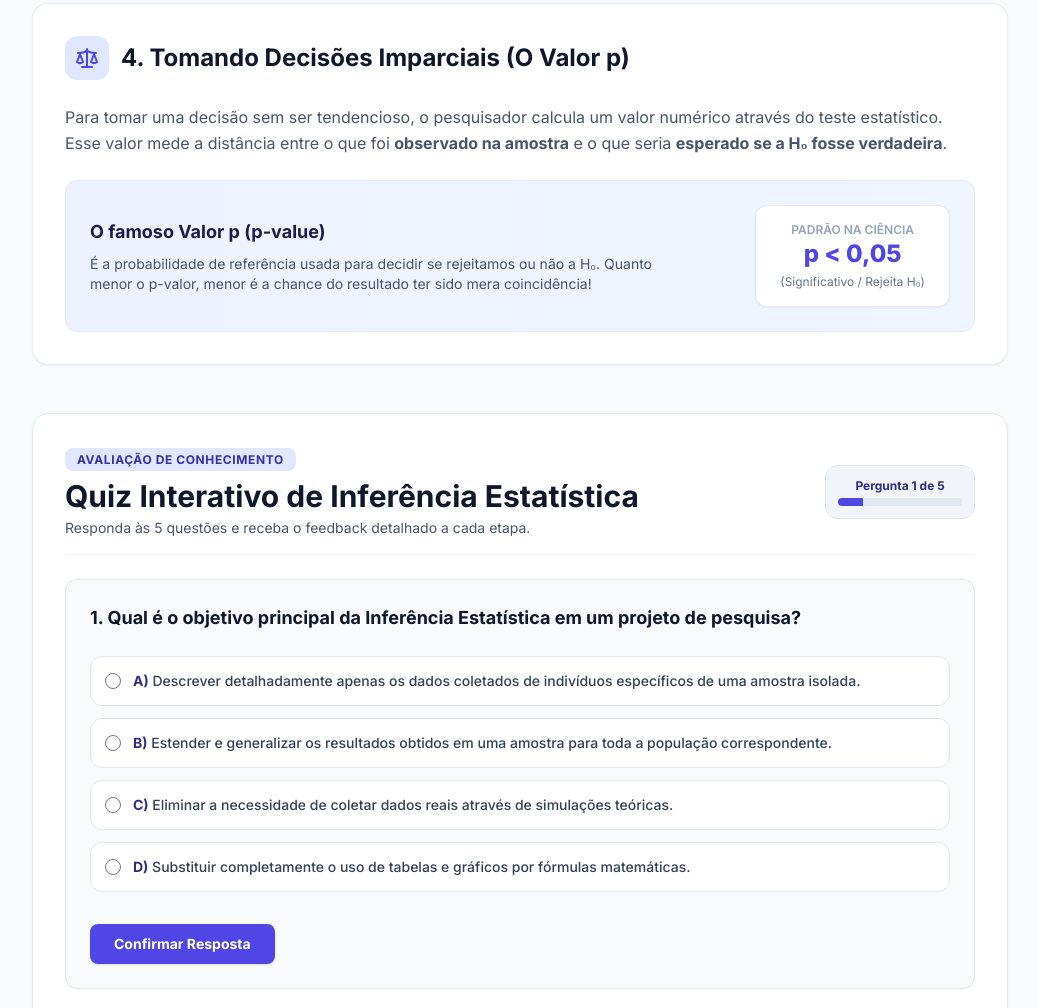
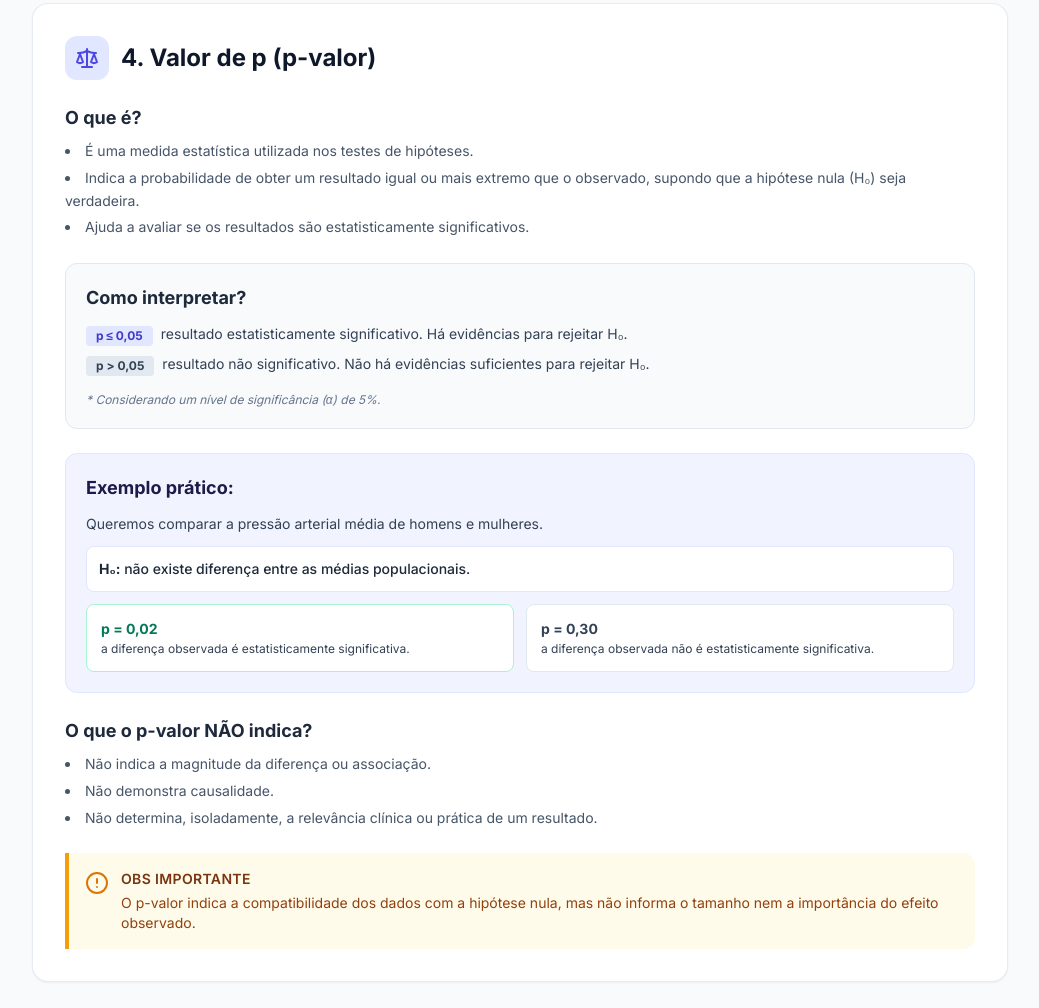
Before and after one commit to LunaVeloso/EstatisticaParaPesquisa, a plain HTML site: page tema6.html in a window 1280 px wide. Shown: the part 1934-2942 px from the top of the page, without its empty margins (120-1159 px from the left). Drawn offline with nearby package versions, Linux system fonts and the light colour scheme.

Commit message:
Update tema6.html

```diff
--- a/tema6.html
+++ b/tema6.html
@@ -160,30 +160,84 @@
       </div>
     </section>
 
-    <!-- SEÇÃO 4: CRITÉRIO DE DECISÃO (P-VALOR) -->
-    <section class="bg-white rounded-2xl p-6 md:p-8 shadow-sm border border-slate-200/80">
-      <div class="flex items-center space-x-3 mb-6">
+    <!-- SEÇÃO 4: VALOR DE P (P-VALOR) REVISADA -->
+    <section class="bg-white rounded-2xl p-6 md:p-8 shadow-sm border border-slate-200/80 space-y-6">
+      <div class="flex items-center space-x-3 mb-2">
         <div class="p-2.5 bg-indigo-100 text-indigo-600 rounded-xl">
           <i data-lucide="scale"></i>
         </div>
-        <h2 class="text-2xl font-bold text-slate-900">4. Tomando Decisões Imparciais (O Valor p)</h2>
+        <h2 class="text-2xl font-bold text-slate-900">4. Valor de p (p-valor)</h2>
       </div>
 
-      <p class="text-slate-600 leading-relaxed mb-6">
-        Para tomar uma decisão sem ser tendencioso, o pesquisador calcula um valor numérico através do teste estatístico. Esse valor mede a distância entre o que foi <strong>observado na amostra</strong> e o que seria <strong>esperado se a H₀ fosse verdadeira</strong>.
-      </p>
+      <!-- O QUE É? -->
+      <div class="space-y-2">
+        <h3 class="text-lg font-bold text-slate-800">O que é?</h3>
+        <ul class="list-disc list-inside text-slate-600 space-y-1 text-sm leading-relaxed">
+          <li>É uma medida estatística utilizada nos testes de hipóteses.</li>
+          <li>Indica a probabilidade de obter um resultado igual ou mais extremo que o observado, supondo que a hipótese nula (H₀) seja verdadeira.</li>
+          <li>Ajuda a avaliar se os resultados são estatisticamente significativos.</li>
+        </ul>
+      </div>
 
-      <div class="bg-gradient-to-r from-indigo-50 to-blue-50 border border-indigo-100 rounded-xl p-6 flex flex-col md:flex-row items-center justify-between gap-6">
-        <div class="space-y-2">
-          <h3 class="font-bold text-indigo-950 text-lg">O famoso Valor p (p-value)</h3>
-          <p class="text-slate-600 text-sm max-w-xl">
-            É a probabilidade de referência usada para decidir se rejeitamos ou não a H₀. Quanto menor o p-valor, menor é a chance do resultado ter sido mera coincidência!
+      <!-- COMO INTERPRETAR? -->
+      <div class="bg-slate-50 p-5 rounded-xl border border-slate-200 space-y-3">
+        <h3 class="text-lg font-bold text-slate-800">Como interpretar?</h3>
+        <ul class="space-y-2 text-sm text-slate-700">
+          <li class="flex items-start space-x-2">
+            <span class="font-bold text-indigo-700 bg-indigo-100 px-2.5 py-0.5 rounded text-xs shrink-0 mt-0.5">p ≤ 0,05</span>
+            <span>resultado estatisticamente significativo. Há evidências para rejeitar H₀.</span>
+          </li>
+          <li class="flex items-start space-x-2">
+            <span class="font-bold text-slate-700 bg-slate-200 px-2.5 py-0.5 rounded text-xs shrink-0 mt-0.5">p &gt; 0,05</span>
+            <span>resultado não significativo. Não há evidências suficientes para rejeitar H₀.</span>
+          </li>
+        </ul>
+        <p class="text-xs text-slate-500 italic pt-1">
+          * Considerando um nível de significância (α) de 5%.
+        </p>
+      </div>
+
+      <!-- EXEMPLO PRÁTICO -->
+      <div class="bg-indigo-50/80 rounded-xl p-5 border border-indigo-100 space-y-3">
+        <h3 class="text-lg font-bold text-indigo-950">Exemplo prático:</h3>
+        <p class="text-sm text-slate-700">
+          Queremos comparar a pressão arterial média de homens e mulheres.
+        </p>
+        <div class="space-y-2 text-sm">
+          <div class="bg-white p-3 rounded-lg border border-indigo-100 font-medium text-slate-800">
+            <strong>H₀:</strong> não existe diferença entre as médias populacionais.
+          </div>
+          <div class="grid sm:grid-cols-2 gap-3 pt-1">
+            <div class="bg-white p-3.5 rounded-lg border border-emerald-200 text-xs text-slate-700">
+              <span class="font-bold text-emerald-700 block text-sm mb-0.5">p = 0,02</span>
+              a diferença observada é estatisticamente significativa.
+            </div>
+            <div class="bg-white p-3.5 rounded-lg border border-slate-200 text-xs text-slate-700">
+              <span class="font-bold text-slate-700 block text-sm mb-0.5">p = 0,30</span>
+              a diferença observada não é estatisticamente significativa.
+            </div>
+          </div>
+        </div>
+      </div>
+
+      <!-- O QUE O P-VALOR NÃO INDICA? -->
+      <div class="space-y-2">
+        <h3 class="text-lg font-bold text-slate-800">O que o p-valor NÃO indica?</h3>
+        <ul class="list-disc list-inside text-slate-600 space-y-1 text-sm leading-relaxed">
+          <li>Não indica a magnitude da diferença ou associação.</li>
+          <li>Não demonstra causalidade.</li>
+          <li>Não determina, isoladamente, a relevância clínica ou prática de um resultado.</li>
+        </ul>
+      </div>
+
+      <!-- OBS IMPORTANTE -->
+      <div class="bg-amber-50 border-l-4 border-amber-500 p-4 rounded-r-xl flex items-start space-x-3">
+        <i data-lucide="alert-circle" class="text-amber-600 shrink-0 mt-0.5"></i>
+        <div>
+          <h4 class="font-semibold text-amber-900 text-sm uppercase tracking-wide">OBS importante</h4>
+          <p class="text-amber-800 text-sm mt-1">
+            O p-valor indica a compatibilidade dos dados com a hipótese nula, mas não informa o tamanho nem a importância do efeito observado.
           </p>
-        </div>
-        <div class="bg-white px-6 py-4 rounded-xl shadow-sm border border-indigo-100 text-center shrink-0">
-          <span class="text-xs font-semibold text-slate-400 uppercase block">Padrão na Ciência</span>
-          <span class="text-2xl font-extrabold text-indigo-600">p &lt; 0,05</span>
-          <span class="text-xs text-slate-500 block mt-1">(Significativo / Rejeita H₀)</span>
         </div>
       </div>
     </section>
@@ -318,13 +372,13 @@
       {
         pergunta: "5. Na prática científica padrão, qual é o limite máximo aceito para o valor p (p-value) para considerar um resultado estatisticamente significativo?",
         opcoes: [
-          { id: "A", texto: "p < 0,05" },
+          { id: "A", texto: "p ≤ 0,05" },
           { id: "B", texto: "p > 0,50" },
           { id: "C", texto: "p = 1,00" },
           { id: "D", texto: "p ≥ 0,95" }
         ],
         correta: "A",
-        explicacao: "O patamar padrão na ciência é p < 0,05, indicando que há menos de 5% de probabilidade de o resultado ter ocorrido por acaso."
+        explicacao: "O patamar padrão na ciência é p ≤ 0,05, indicando que há evidências suficientes para rejeitar a hipótese nula."
       }
     ];
 
```
